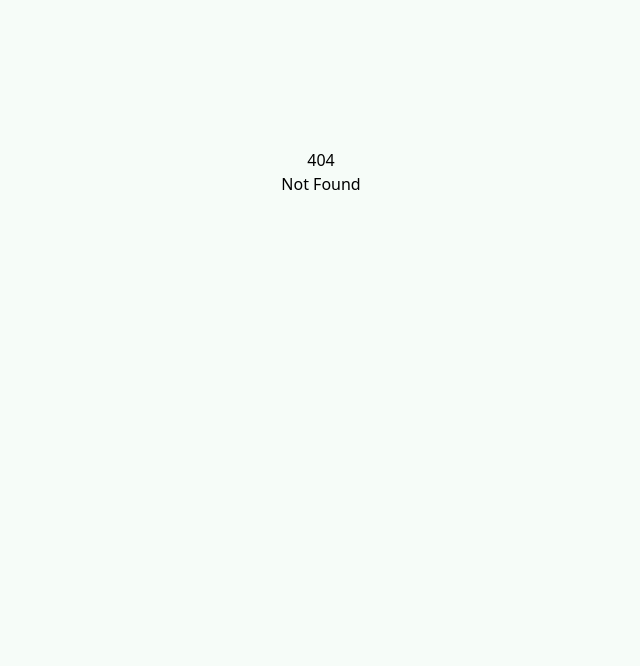
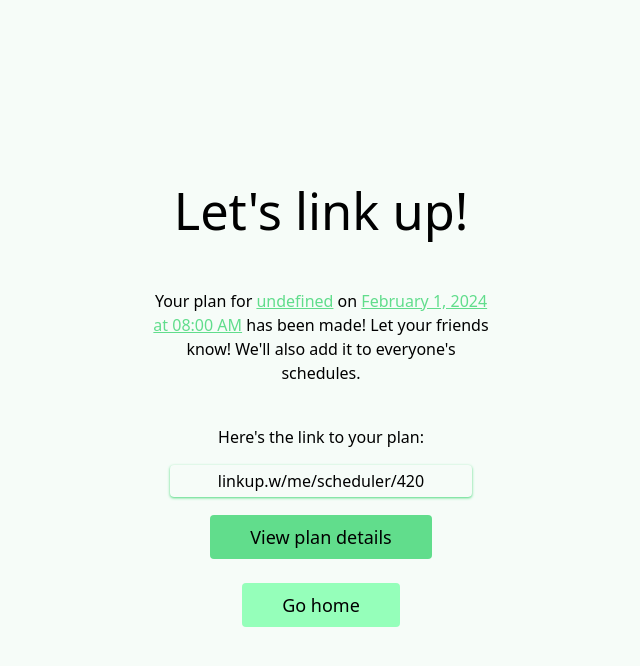
Before and after one commit to Tepah/Link_up, a SvelteKit app: page /confirm/1/created in a window 1280 px wide. Before the commit this address had no page. Shown: the top 666 px of the page, without its empty margins (319-959 px from the left). Built offline with nearby package versions, Linux system fonts and the light colour scheme.

Commit message:
Created a confirm page

```diff
--- a/src/routes/confirm/[plan]/+page.svelte
+++ b/src/routes/confirm/[plan]/+page.svelte
@@ -28,6 +28,10 @@
         }, 3000);
     }
 
+    const handleScheduleClick = () => {
+        window.location.href = '/confirm/420/created'
+    }
+
     availableDates = findCommonDates();
 </script>
 
@@ -45,7 +49,7 @@
         <Calendar selectedDate={selectedDate} availableDates={availableDates} />
     </div>
     <div class="flex flex-row justify-evenly">
-        <button class="bg-primary py-2 px-10 rounded text-lg">Schedule</button>
+        <button on:click={() => handleScheduleClick()} class="bg-primary py-2 px-10 rounded text-lg">Schedule</button>
     </div>
     <div class="flex flex-col pt-5 space-y-2 items-center">
         <p class="text-lg">Share link for more availability</p>
--- /dev/null
+++ b/src/routes/confirm/[plan]/created/+page.svelte
@@ -0,0 +1,76 @@
+<script lang="ts">
+    import Cookies from 'js-cookie';
+
+    const planName = Cookies.get('planName');
+    const planDescription = Cookies.get('planDescription');
+    // Temporary Plan Date, but get it with
+    // const planDate = Cookies.get('planDate')
+    let planDateCookie = 'Thu Feb 01 2024 00:00:00 GMT-0800 (Pacific Standard Time)';
+    const planDate = new Date(planDateCookie);
+    const dateFormat = { year: 'numeric', month: 'long', day: 'numeric', hour: '2-digit', minute: '2-digit', hour12: true };
+
+    let copiedToClipboard = false;
+
+    const copyToClipboard = async () => {
+      const textToCopy: string | null | undefined = document.querySelector('.schedule_link')?.textContent;
+      await navigator.clipboard.writeText(textToCopy);
+      copiedToClipboard = true;
+      setTimeout(() => {
+        copiedToClipboard = false;
+      }, 3000);
+    }
+
+    // TODO: Move this to a global component
+    // if (Cookies.get('darkmode') === 'true') {
+    //     document.documentElement.classList.add('dark');
+    // } else {
+    //     document.documentElement.classList.remove('dark');
+    // }
+</script>
+
+<div class="flex flex-col space-y-10 justify-center h-[100%]">
+    <h1 class="text-4xl">Let's link up!</h1>
+    <p class="px-5">Your plan for <span class="text-accent underline">{planName}</span> on
+        <span class="text-accent underline">{planDate.toLocaleString('en-US', dateFormat)}</span>
+        has been made! Let your friends know! We'll also add it to everyone's schedules.</p>
+
+    <div class="flex flex-col space-y-4 items-center h-[10%]">
+        <p class="px-5">Here's the link to your plan:</p>
+        <button class="schedule_link shadow shadow-accent py-1 px-12 rounded" on:click={copyToClipboard}>
+            linkup.w/me/scheduler/420
+        </button>
+        {#if copiedToClipboard}
+            <p class="copied-text text-accent">Copied to clipboard!</p>
+        {/if}
+    </div>
+    <div class="flex flex-col space-y-6 justify-evenly items-center">
+        <button on:click={() => {}} class="bg-accent py-2 px-10 rounded text-lg">View plan details</button>
+        <button on:click={() => {}} class="bg-primary py-2 px-10 rounded text-lg">Go home</button>
+    </div>
+</div>
+
+
+<style>
+    .copied-text {
+        animation: fadeOut 2.5s ease-in forwards;
+    }
+
+    @keyframes fadeOut {
+        0% {
+            opacity: 1;
+            transform: rotate(0deg) translateY(0px);
+        }
+        50% {
+            opacity: 1;
+            transform: rotate(0deg) translateY(0px);
+        }
+        75% {
+            opacity: 0.5;
+            transform: rotate(5deg) translateY(15px);
+        }
+        100% {
+            opacity: 0;
+            transform: rotate(-5deg) translateY(30px);
+        }
+    }
+</style>
```
